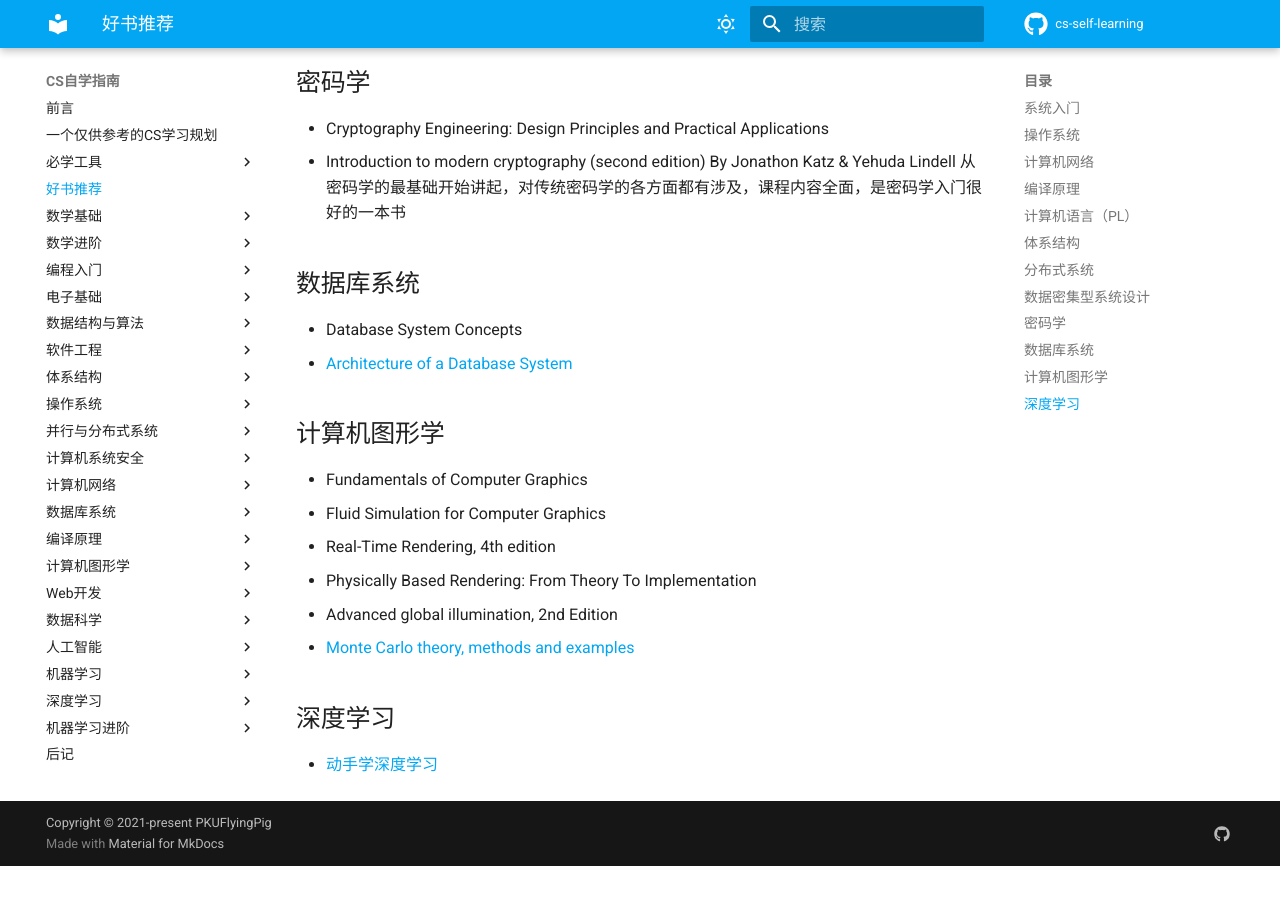
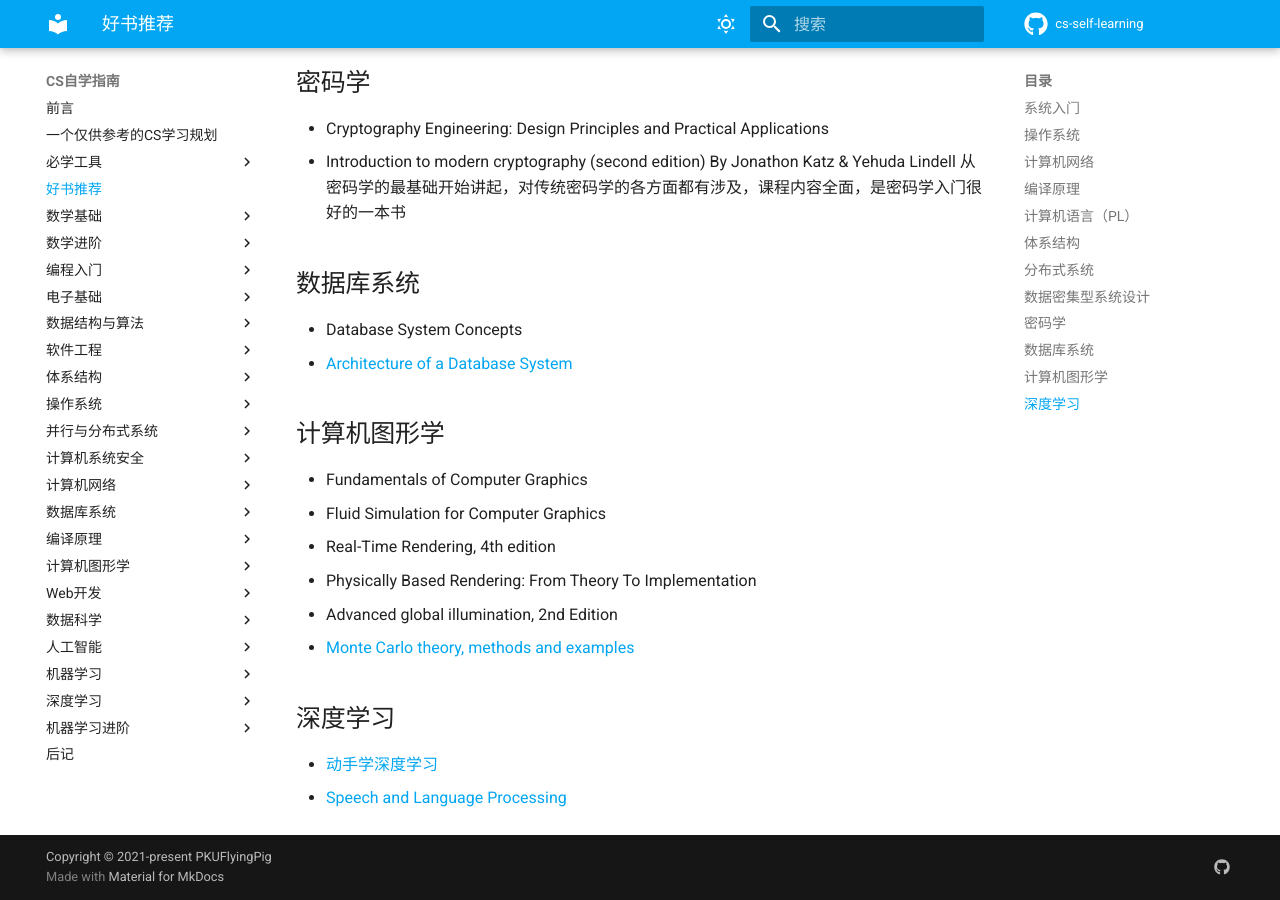
Before and after one commit to PKUFlyingPig/cs-self-learning, an MkDocs documentation site: the page built from docs/好书推荐.md, in a window 1280 px wide and 900 px high, scrolled down 1702 px. Built offline with MkDocs 1.6.1 and Material for MkDocs 9.7.7, drawn with Linux system fonts in a browser that asks for light colours; comment, search, counter and statistics services are not loaded; before the commit the page ends 2568 px from its top, so only the background shows below that.

Commit message:
add book:Speech and Language Processing

```diff
--- a/docs/好书推荐.md
+++ b/docs/好书推荐.md
@@ -50,3 +50,4 @@
 - [Monte Carlo theory, methods and examples](https://artowen.su.domains/mc/)
 ## 深度学习
 - [动手学深度学习](http://tangshusen.me/Dive-into-DL-PyTorch/#/)
+- [Speech and Language Processing](https://web.stanford.edu/~jurafsky/slp3/)
```
